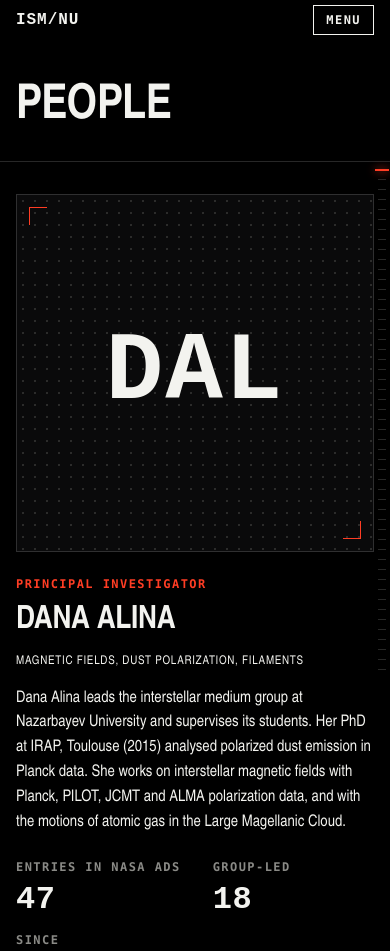
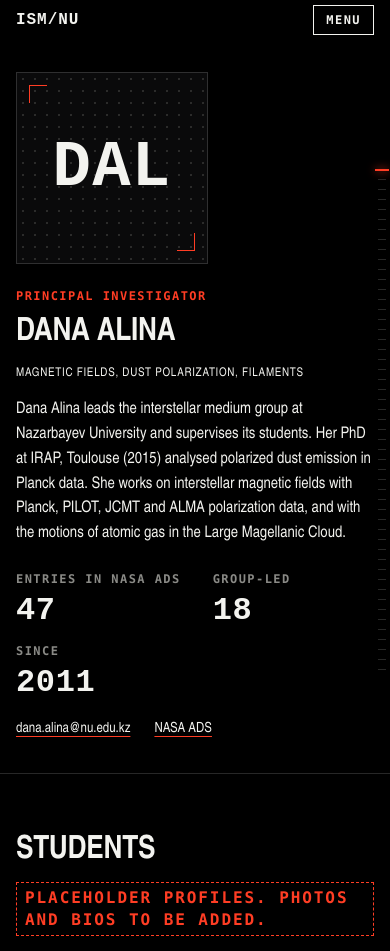
Before and after one commit to ISM-NU/ism-lab-website, an Astro site: page /people in a window 390 px wide. Shown: the top 951 px of the page. Built offline with nearby package versions, Linux system fonts and the light colour scheme; Astro itself is replaced by a stand-in of ours; a web font is replaced by a local one.

Commit message:
Open People on Dana Alina's block and centre page-head text on its image
The People title band repeated what the nav and her block already say;
the page now starts with her block (the h1 stays for screen readers),
with a smaller avatar on phones. Page heads centre the title and intro
against the image instead of aligning them to its bottom edge.

```diff
--- a/src/components/PageHead.astro
+++ b/src/components/PageHead.astro
@@ -25,7 +25,7 @@ const { title, intro, image, caption } = Astro.props;
 
 <style>
   .ph { padding-top: calc(var(--bar-h) + clamp(48px, 9vw, 128px)); padding-bottom: clamp(32px, 6vw, 64px); border-bottom: 1px solid var(--hair); }
-  .grid { display: grid; grid-template-columns: minmax(0, 1.4fr) minmax(0, 1fr); gap: clamp(24px, 5vw, 64px); align-items: end; }
+  .grid { display: grid; grid-template-columns: minmax(0, 1.4fr) minmax(0, 1fr); gap: clamp(24px, 5vw, 64px); align-items: center; }
   .txt { display: grid; gap: 24px; }
   .intro { max-width: 52ch; font-size: 16px; }
   .frame { margin: 0; position: relative; aspect-ratio: 1; padding: 16px; }
--- a/src/pages/people.astro
+++ b/src/pages/people.astro
@@ -1,7 +1,6 @@
 ---
 import { getCollection, render } from "astro:content";
 import Base from "../layouts/Base.astro";
-import PageHead from "../components/PageHead.astro";
 import { papers } from "../lib/pubs";
 
 const people = (await getCollection("people")).sort((a, b) => a.data.order - b.data.order);
@@ -24,9 +23,9 @@ const avatar = (p: (typeof people)[number], i: number) =>
 ---
 
 <Base title="People" description="Dana Alina's interstellar medium group at Nazarbayev University: the principal investigator and her students.">
-  <PageHead title="People" />
-
-  <section class="sec lead-sec" id={lead.p.id} aria-labelledby="lead-h">
+  <!-- No title band: the nav marks the page and Dana Alina's block is its header. -->
+  <h1 class="sr-only">People</h1>
+  <section class="lead-sec" id={lead.p.id} aria-labelledby="lead-h">
     <div class="gut max lead">
       <div class="avatar big" aria-hidden="true">
         {lead.p.data.photo ? <img src={lead.p.data.photo} alt="" /> : <span class="dot">{avatar(lead.p, 0)}</span>}
@@ -90,7 +89,7 @@ const avatar = (p: (typeof people)[number], i: number) =>
   .meta { padding: 16px 16px 24px; display: grid; gap: 8px; align-content: start; border-top: 1px solid var(--hair); }
   .row { display: flex; justify-content: space-between; gap: 12px; align-items: center; }
   .people h3 { font-size: clamp(24px, 1rem + 1vw, 32px); }
-  .lead-sec { padding-block: clamp(32px, 6vw, 64px); border-bottom: 1px solid var(--hair); }
+  .lead-sec { padding: calc(var(--bar-h) + clamp(32px, 5vw, 64px)) 0 clamp(32px, 6vw, 64px); border-bottom: 1px solid var(--hair); }
   .lead { display: grid; grid-template-columns: minmax(0, 5fr) minmax(0, 7fr); gap: clamp(24px, 4vw, 64px); align-items: center; }
   .avatar.big { border: 1px solid var(--hair); }
   .avatar.big .dot { font-size: clamp(6rem, 16vw, 8rem); }
@@ -103,7 +102,7 @@ const avatar = (p: (typeof people)[number], i: number) =>
   .stats dd { margin: 0; font-size: clamp(32px, 1rem + 2vw, 48px); line-height: 1; }
   .lead .links { font-size: 14px; gap: 24px; }
   .lead .links a { text-decoration-color: var(--signal); text-underline-offset: 4px; }
-  @media (max-width: 800px) { .lead { grid-template-columns: minmax(0, 1fr); } .avatar.big { max-width: 420px; } }
+  @media (max-width: 800px) { .lead { grid-template-columns: minmax(0, 1fr); } .avatar.big { max-width: 192px; } .avatar.big .dot { font-size: 64px; } }
   .focus { font-size: 12px; letter-spacing: 0.06em; text-transform: uppercase; }
   .bio { font-size: 14px; color: var(--grey); }
   .links { list-style: none; padding: 0; margin: 4px 0 0; display: flex; gap: 16px; font-size: 12px; }
```
Also changed, not shown: 1 other file.
